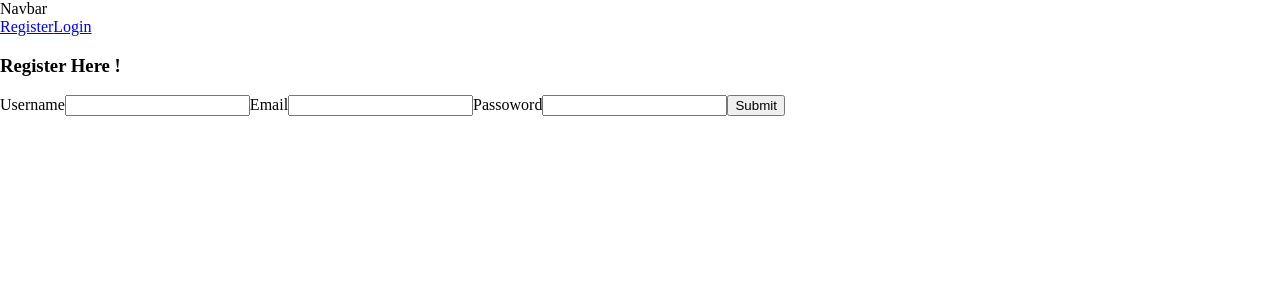
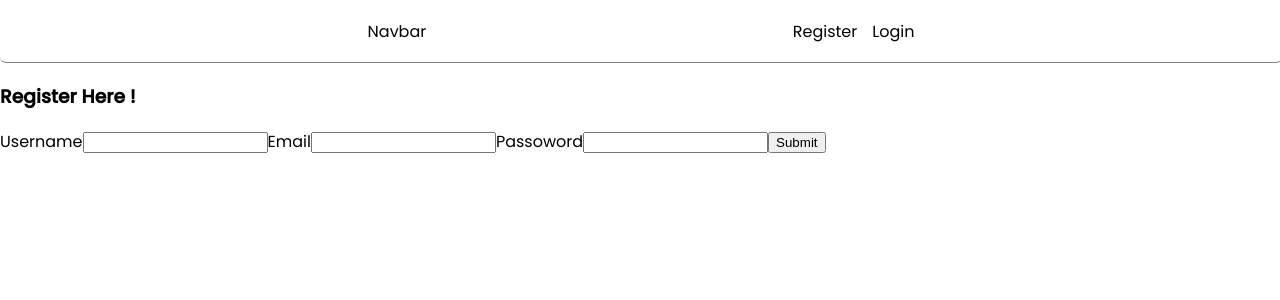
Before and after one commit to timeisnotgood/weather-app, a React (Create React App) app in the folder client/: page /Register in a window 1280 px wide. Shown: the top 300 px of the page. Built offline with nearby package versions, Linux system fonts and the light colour scheme.

Commit message:
css added

```diff
--- a/client/public/style.css
+++ b/client/public/style.css
@@ -1,3 +1,5 @@
+@import url('https://fonts.googleapis.com/css2?family=Poppins:wght@400;500&family=Quicksand:wght@700&display=swap');
+
 body{
     margin: 0;
     padding: 0;
@@ -5,6 +7,8 @@ body{
     flex-direction: column;
     width: 100vw;
     height: 100vh;
+    font-family: 'Poppins', sans-serif;
+
 }
 
 #root{
--- a/client/src/components/Navbar.js
+++ b/client/src/components/Navbar.js
@@ -1,6 +1,7 @@
 import React, { useEffect, useState, useContext } from 'react';
 import { Link } from 'react-router-dom';
 import { Authcontext } from '../context/Usercontext';
+import "../components/css/nav.css"
 
 export const Navbar = () => {
 
@@ -41,14 +42,17 @@ export const Navbar = () => {
   console.log(user);
 
   return (
-    <div>
-      <div >Navbar {user && user.username}</div>
+    <div className='navbar' >
+      <div >Navbar</div>
       {loggedin ? (
-        <button onClick={logout}>Logout</button>
+        <div className='userin' >
+          {user && user.username}
+          <button className='btn' onClick={logout}>Logout</button>
+        </div>
       ) : (
-        <div>
-          <Link to="/register">Register</Link>
-          <Link to="/login">Login</Link>
+        <div className='userout' >
+          <Link to="/register" className='register' >Register</Link>
+          <Link to="/login" className='login' >Login</Link>
         </div>
       )}
     </div>
--- a/client/src/components/Tod.js
+++ b/client/src/components/Tod.js
@@ -10,15 +10,7 @@ export const Tod = () => {
 
   // console.log(user.id);
 
-  useEffect(()=>{
-    async function usertodo(){
-      const res = await fetch(`http://localhost:5001/todo/get/${user.id}`)
-      const data = await res.json()
-      settodo(data)
-      console.log(todo);
-    }
-    usertodo();
-  },[gettodo])
+
 
   const submithandler = async(e) =>{
     e.preventDefault();
@@ -34,6 +26,16 @@ export const Tod = () => {
     const data = await res.json()
     console.log(data);
   }
+
+  useEffect(()=>{
+    async function usertodo(){
+      const res = await fetch(`http://localhost:5001/todo/get/${user.id}`)
+      const data = await res.json()
+      settodo(data)
+      console.log(todo);
+    }
+    usertodo();
+  },[submithandler])
 
   return (
     <div className='first' >
--- /dev/null
+++ b/client/src/components/css/nav.css
@@ -0,0 +1,43 @@
+
+
+.navbar{
+    width: 100vw;
+    height: 60px;
+    display: flex;
+    flex-direction: row;
+    padding: 1px;
+    border-radius: 6px;
+    color: black;
+    border-bottom: 1px solid grey;
+    align-items: center;
+    justify-content:space-evenly;
+}
+
+.userout{
+    display: flex;
+    flex-direction: row;
+    gap: 15px;
+}
+
+.userin{
+    display: flex;
+    flex-direction: row;
+    gap: 10px;
+}
+
+.btn{
+    border: none;
+    border-radius: 5px;
+    padding: 5px 15px;
+    cursor: pointer;
+}
+
+.register{
+    text-decoration: none;
+    color: black;
+}
+
+.login{
+    text-decoration: none;
+    color: black;
+}
--- a/client/src/context/Usercontext.js
+++ b/client/src/context/Usercontext.js
@@ -12,7 +12,9 @@ const Usercontext = ({children}) => {
 
 
     const login = (value) =>{
-        localStorage.setItem('token', JSON.stringify(value))
+      if (!localStorage.getItem('token') || JSON.parse(localStorage.getItem('token').length === 0)) {
+          localStorage.setItem('token', JSON.stringify(value))
+        }
         const token = localStorage.getItem('token')
         const base64Url = token.split('.')[1];
         const base64 = base64Url.replace(/-/g, '+').replace(/_/g, '/');
```
